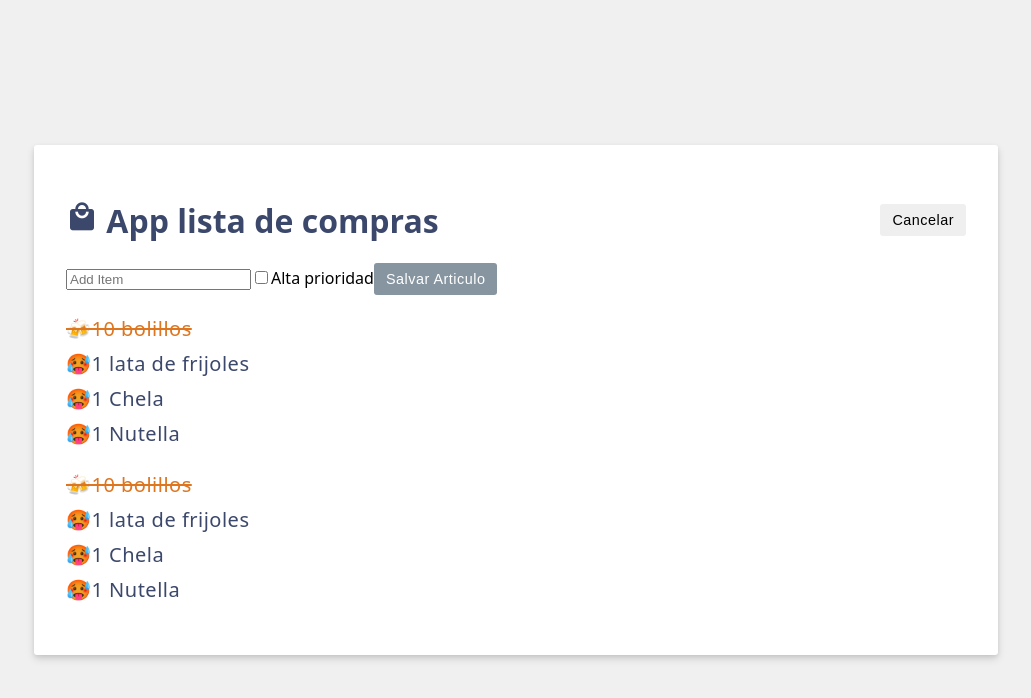
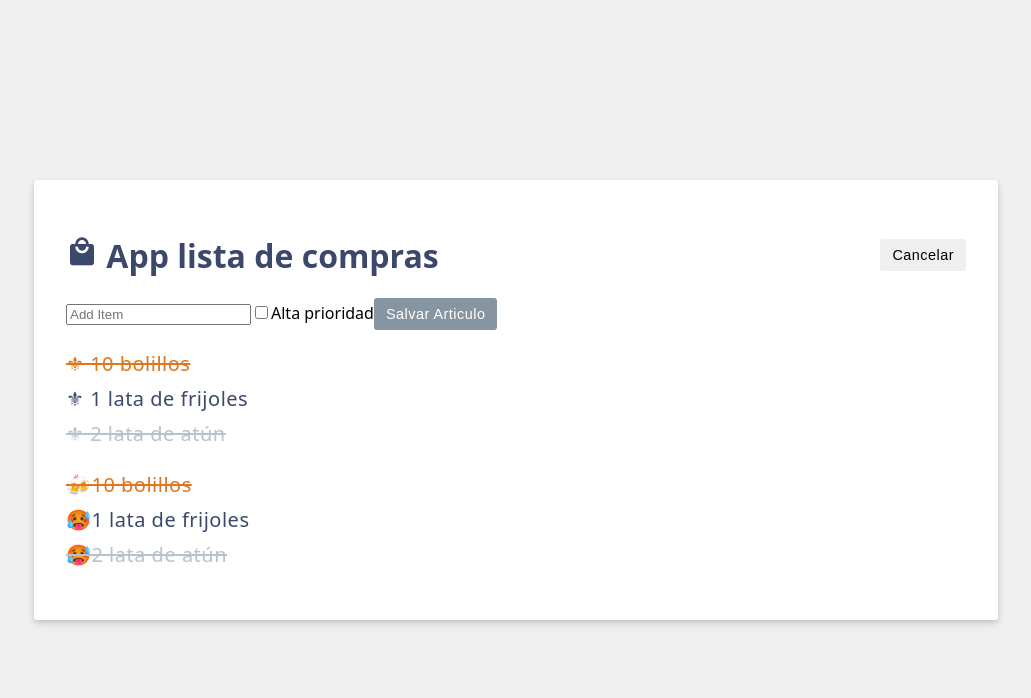
Before and after one commit to Yampyyii/DADM-2024B, a Vue app: page / in a window 1280 px wide. Shown: the top 698 px of the page, without its empty margins (124-1155 px from the left). Built offline with nearby package versions, Linux system fonts and the light colour scheme.

Commit message:
clase enlazada

```diff
--- a/src/App.vue
+++ b/src/App.vue
@@ -8,8 +8,7 @@ const header = ref ('App lista de compras');
 const items = ref([
   {id:'0', label:'10 bolillos', purchased: true, priority:true},
   {id:'1', label:'1 lata de frijoles', purchased: false},
-  {id:'2', label:'1 Chela', purchased: false},
-  {id:'3', label:'1 Nutella', purchased: false},
+  {id:'3', label:'2 lata de atún', purchased: true},
 ]);
 //item-method
 const saveItem = ()=> {
@@ -73,11 +72,10 @@ Salvar Articulo
 <ul>
  <li
   v-for="{label, id, purchased, priority} in items"
-  :key="id"
-  class="amazing"
-  :class="{ strikeout: purchased, priority: priority}"
+  v-bind:key="id"
+  :class="{ strikeout: purchased,priority}"
   >
- {{priority ? "🍻": "🥵"}}{{ label }}
+  ⚜ {{ label }}
 </li>
 </ul>
 
```
